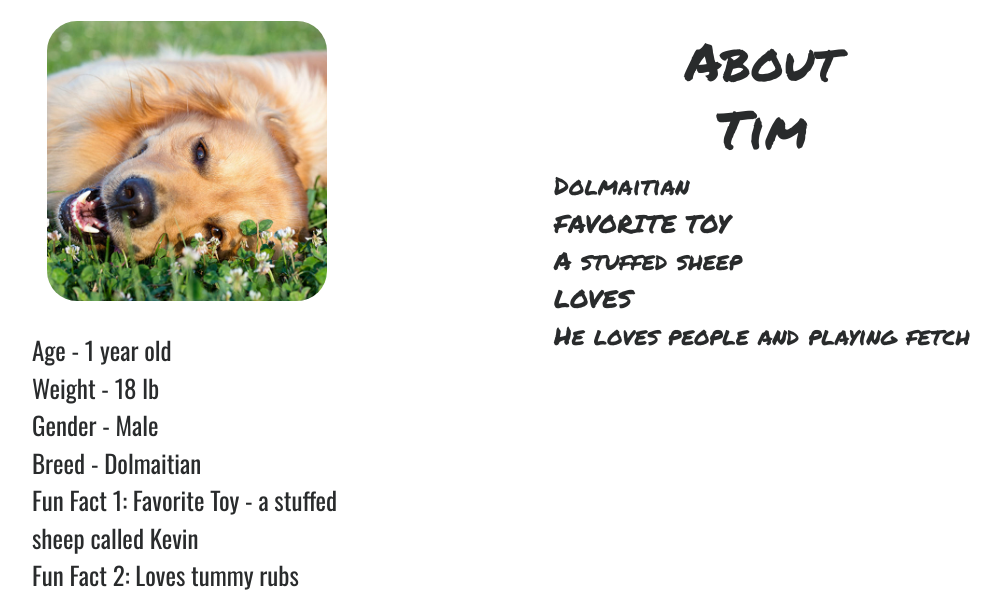
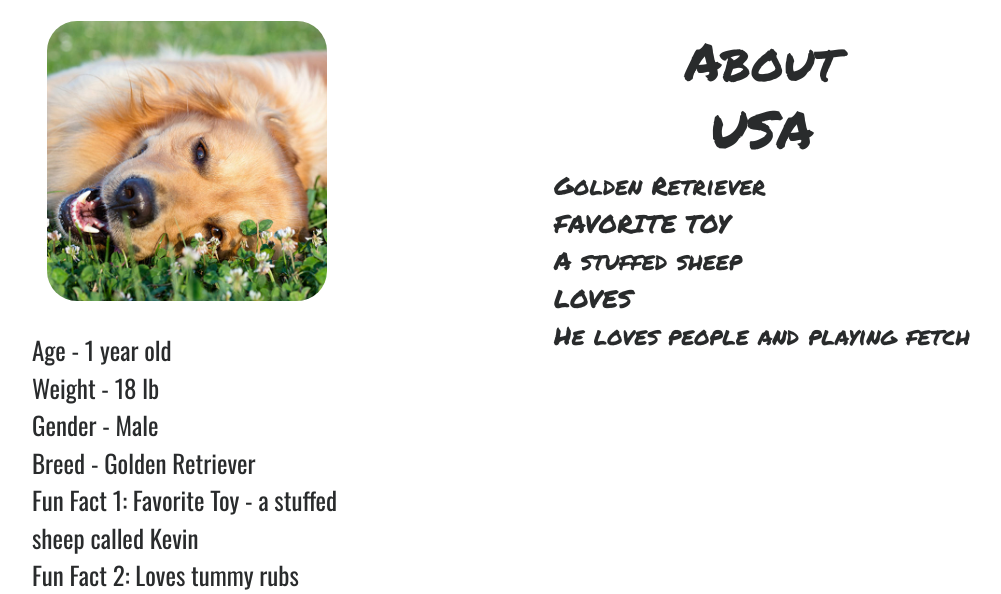
Before and after one commit to hhh146578/theFedGAE, a Python web app: template templates/pet7.html in a window 1280 px wide. Shown: the part 734-1328 px from the top of the page, without its empty margins (68-1069 px from the left). Run offline with Jinja, Linux system fonts and the light colour scheme; the template is opened without the code that fills it, so the values that code supplies are empty; some libraries are stand-ins or nearby versions.

Commit message:
Update pet7.html

```diff
--- a/templates/pet7.html
+++ b/templates/pet7.html
@@ -24,7 +24,7 @@
                             Age - 1 year old<br>
                             Weight - 18 lb<br>
                             Gender - Male<br>
-                            Breed - Dolmaitian<br>
+                            Breed - Golden Retriever<br>
                             Fun Fact 1: Favorite Toy - a stuffed sheep called Kevin<br>
                             Fun Fact 2: Loves tummy rubs
                         </p>
@@ -35,12 +35,12 @@
                     <div id = "abouttext">
                     <h1 class="display-4 text-center ">About</h1>
                     <h1 class="display-4 text-center">
-                      Tim
+                      USA
                     </h1>
                      <div class = "abouttext2">
 
                     <div>
-                      Dolmaitian
+                      Golden Retriever
                     </div>
 
                     <div>
```
